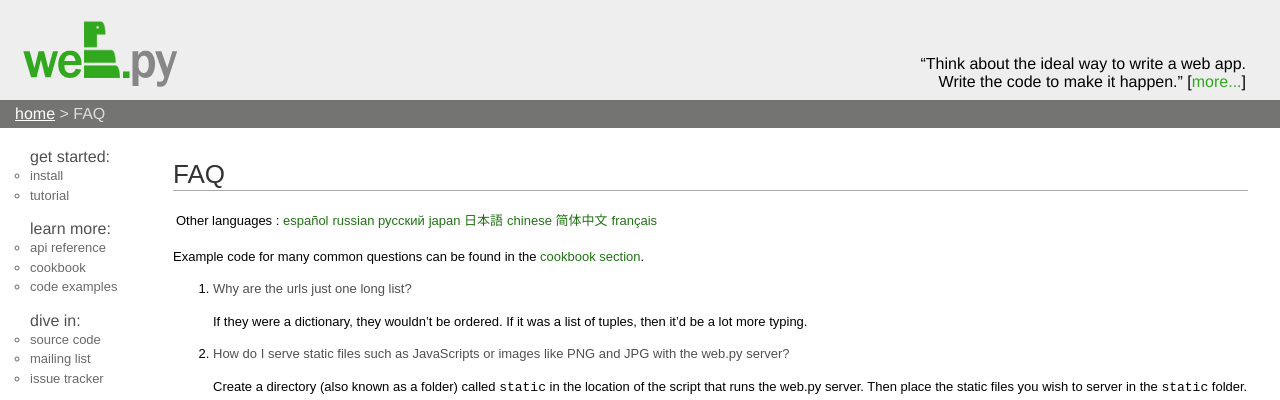
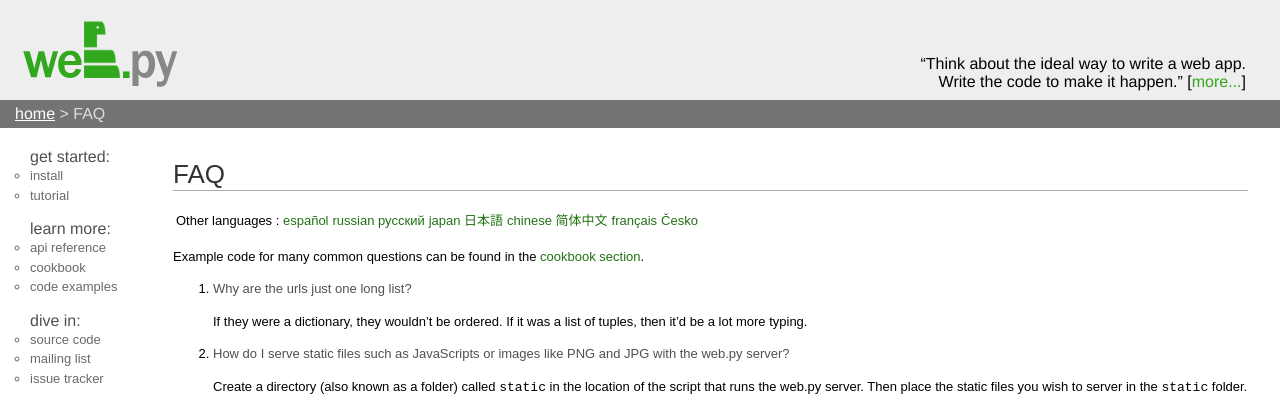
Before and after one commit to webpy/webpy.github.com, a Jekyll site: the page built from faq.md, in a window 1280 px wide. Shown: the top 400 px of the page. Built offline with Jekyll 4.4.1, drawn with Linux system fonts in a browser that asks for light colours; Markdown is read by kramdown in place of the engine named in the settings.

Commit message:
fix language link in faq.md file
from /faq/xx --> /faq.xx

```diff
--- a/faq.md
+++ b/faq.md
@@ -5,7 +5,7 @@ title: FAQ
 
 # FAQ
 
-Other languages : [español](/faq/es) | [russian русский](/faq/ru) | [japan 日本語](/faq/ja) | [chinese 简体中文](/faq/zh-cn) | [français](/faq/fr)
+Other languages : [español](/faq.es) | [russian русский](/faq.ru) | [japan 日本語](/faq.ja) | [chinese 简体中文](/faq.zh-cn) | [français](/faq.fr) | [Česko](/faq.cs)
 
 Example code for many common questions can be found in the [cookbook section](/cookbook).
 
```
